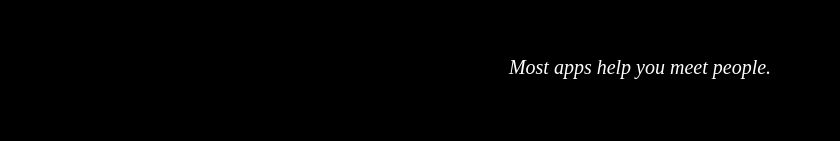
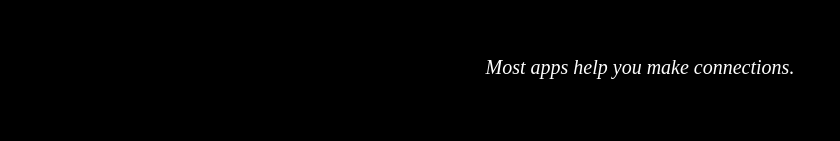
Before and after one commit to saniarashidd/matrix-waitlist, a React (Vite) app: page / in a window 1280 px wide. Shown: the part 317-458 px from the top of the page, without its empty margins (0-840 px from the left). Built offline with nearby package versions, Linux system fonts and the light colour scheme.

Commit message:
fixed message

```diff
--- a/src/App.jsx
+++ b/src/App.jsx
@@ -124,7 +124,7 @@ function Blurb() {
   const [showSecondLine, setShowSecondLine] = useState(false)
 
   const [line1Text] = useTypewriter({
-    words: ['Most apps help you meet people.'],
+    words: ['Most apps help you make connections.'],
     loop: 1,
     typeSpeed: 75,
     deleteSpeed: 0,
```
